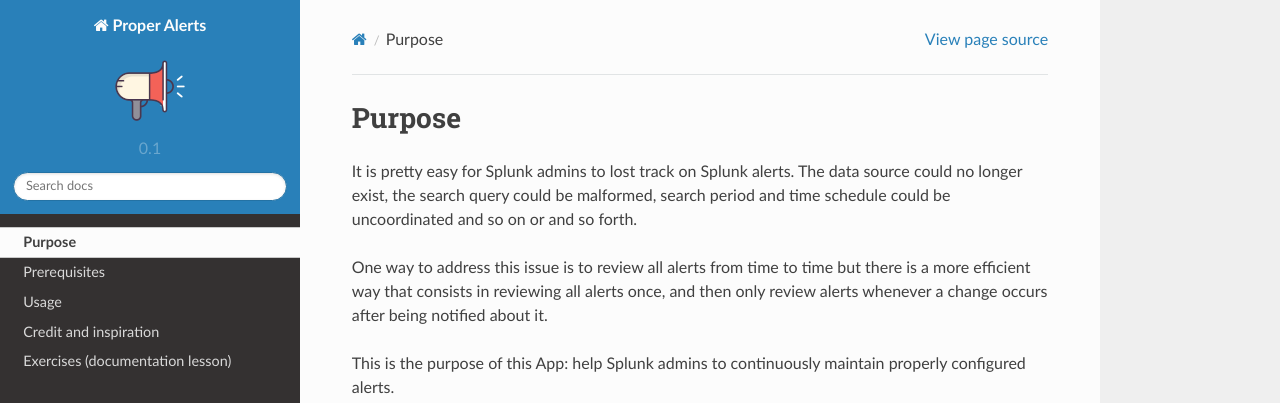
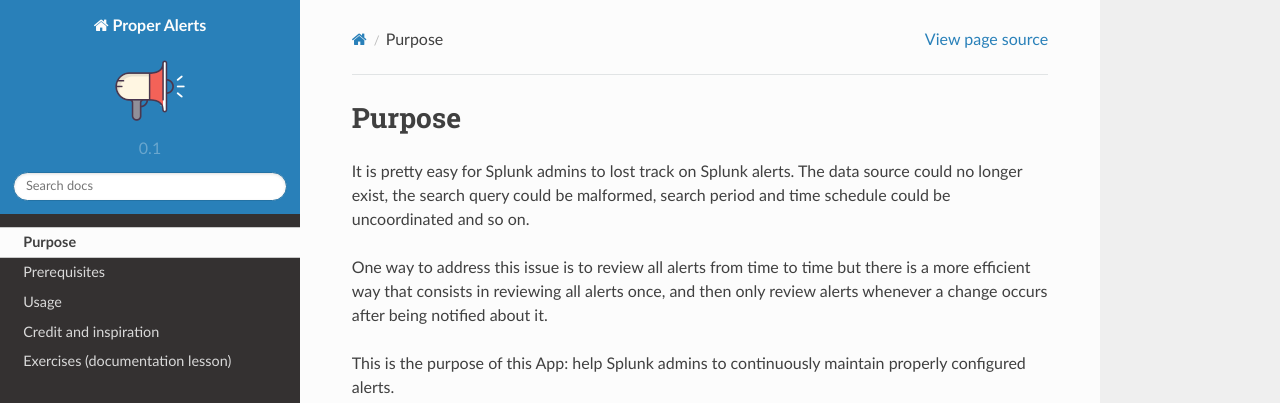
Before and after one commit to a-l-h/splunk-app-proper-alerts, a Sphinx documentation site: the page built from doc/purpose.rst, in a window 1280 px wide. Shown: the top 403 px of the page. Built offline with Sphinx 7.4.7 and the Read the Docs theme 2.0.0, drawn with Linux system fonts in a browser that asks for light colours.

Commit message:
Update purpose.rst

```diff
--- a/doc/purpose.rst
+++ b/doc/purpose.rst
@@ -3,7 +3,7 @@
 Purpose
 =======
 
-It is pretty easy for Splunk admins to lost track on Splunk alerts. The data source could no longer exist, the search query could be malformed, search period and time schedule could be uncoordinated and so on or and so forth.
+It is pretty easy for Splunk admins to lost track on Splunk alerts. The data source could no longer exist, the search query could be malformed, search period and time schedule could be uncoordinated and so on.
 
 One way to address this issue is to review all alerts from time to time but there is a more efficient way that consists in reviewing all alerts once, and then only review alerts whenever a change occurs after being notified about it.
 
```
